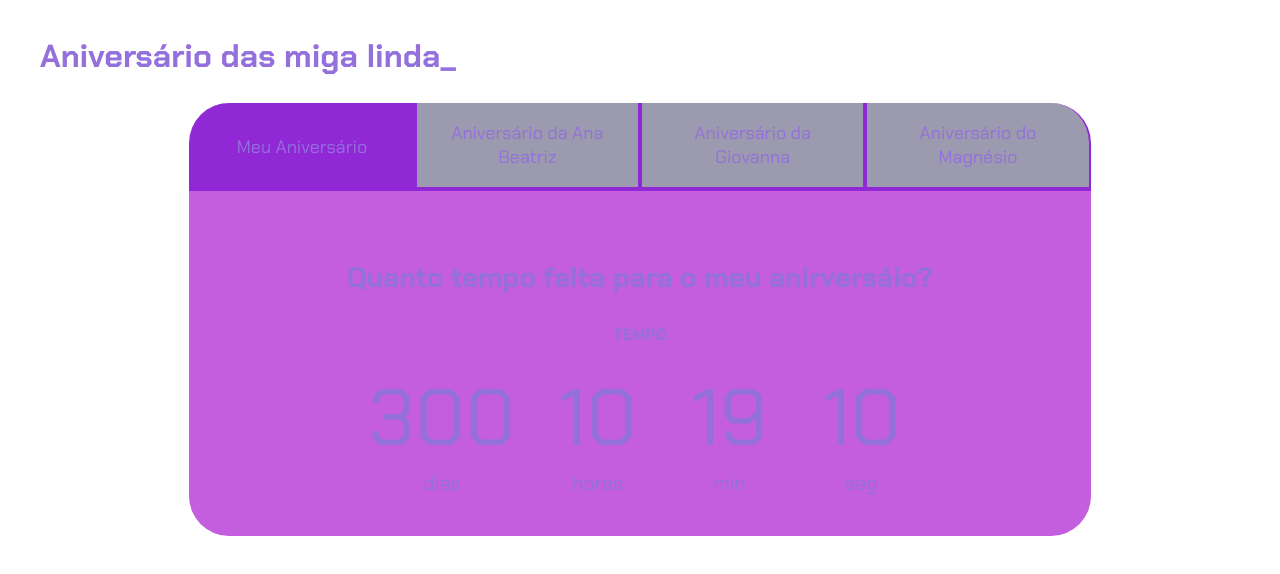
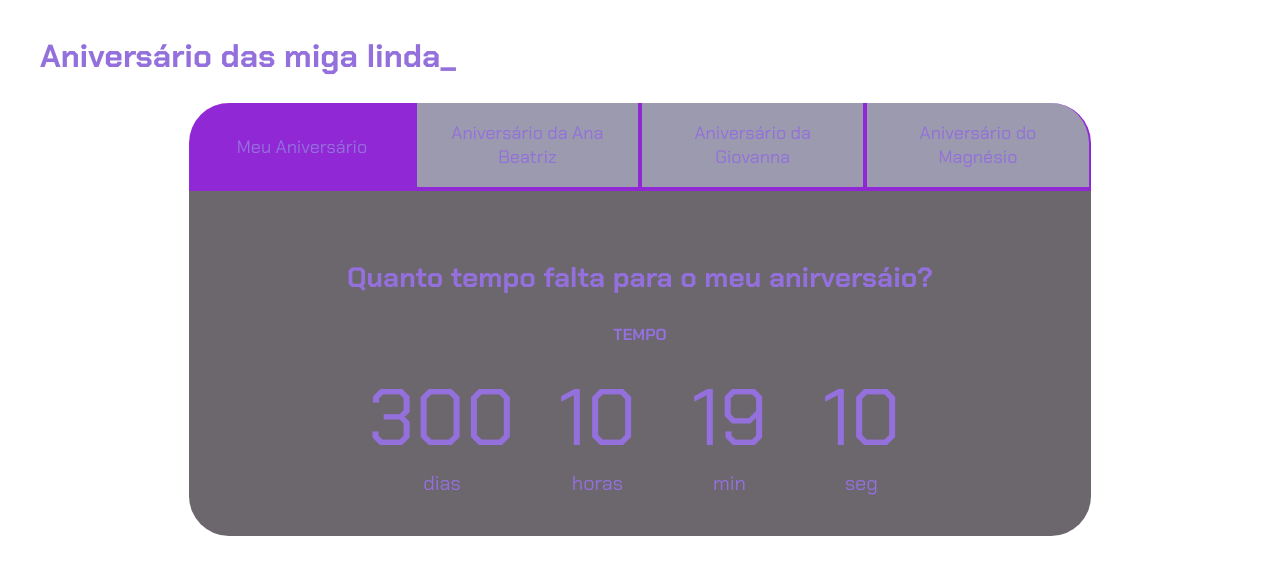
Before and after one commit to lairafreiberger/anivers-rios-, a plain HTML site: page index.html in a window 1280 px wide. Drawn offline with Linux system fonts and the light colour scheme.

Commit message:
salavdnfgvdsxsgxdg

```diff
--- a/style.css
+++ b/style.css
@@ -6,7 +6,7 @@
     --lilás: #9370DB;
     --botao-ativo: #9128d6;
     --botao-inativo: rgba(58, 55, 94, 0.5);
-    --texto-fundo: rgba(176, 39, 211, 0.747);
+    --texto-fundo: rgba(58, 50, 59, 0.747);
 }
 
 body {
```
